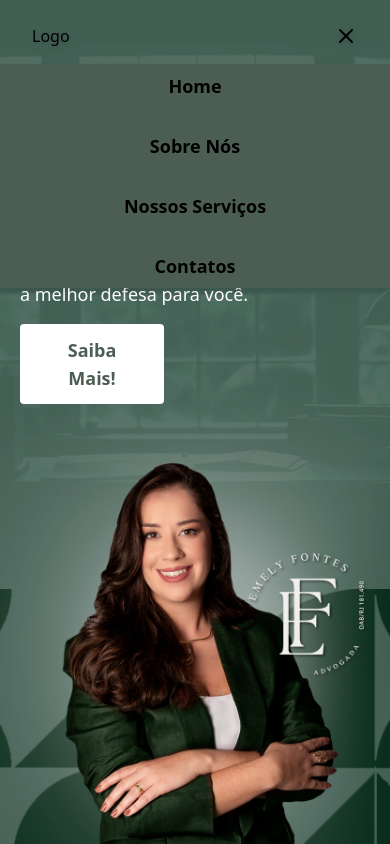
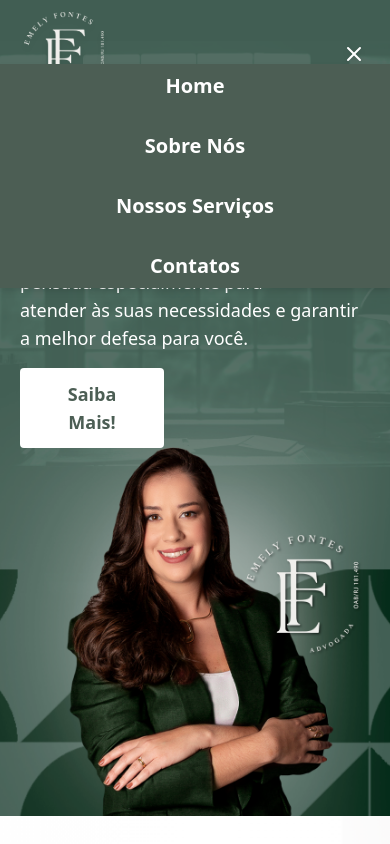
Before and after one commit to WesleiPossidonio/Projetct-dra-emelly, a React (Vite) app: page / in a window 390 px wide. Both pictures are taken after a click on the icon 346 px from the left and 36 px from the top of the page. Shown: the top 844 px of the page. Built offline with nearby package versions, Linux system fonts and the light colour scheme.

Commit message:
add images and update pages

```diff
--- a/src/Components/AboutMe/index.tsx
+++ b/src/Components/AboutMe/index.tsx
@@ -3,7 +3,7 @@ import ImageAbout from '../../assets/ImgEmelyFontes-1.jpg'
 export const AboutMe = () => {
 
   return (
-    <section className='w-full m-h-auto p-4 bg-center bg-fixed bg-cover bg-parallaxDescktop bg-no-repeat relative min-h-mobile lg:min-h-0' style={{ height: '35rem' }}>
+    <section className='w-full m-h-auto p-4 bg-center bg-fixed bg-cover bg-parallaxDescktop bg-no-repeat relative min-h-mobile lg:min-h-0' id='about' style={{ height: '35rem' }}>
       <div className="container max-w-6xl mx-auto flex flex-col md:flex-row justify-center lg:justify-between items-center md:px-5 py-10 lg:py-24 space-y-4 space-x-16">
         <div className="space-y-4 md:w-1/2 self-start" data-aos="fade-right" data-aos-duration="1000">
           <div>
--- a/src/Components/Contacts/index.tsx
+++ b/src/Components/Contacts/index.tsx
@@ -41,7 +41,7 @@ export const Contact = () => {
 
 
   return (
-    <section className='w-full h-auto bg-gray-100 py-16 px-4 flex justify-center items-center overflow-hidden' style={{ minHeight: '35rem' }}>
+    <section className='w-full h-auto bg-gray-100 py-16 px-4 flex justify-center items-center overflow-hidden' id='contacts' style={{ minHeight: '35rem' }}>
       <div className="w-full container flex flex-col gap-14 lg:flex-row items-end md:items-center lg:items-end justify-center lg:justify-around lg:gap-4">
         <img className='w-96 md:w-maps order-2' src={ImageContact} alt="" data-aos="fade-up" data-aos-offset="300"
           data-aos-easing="ease-in-sine" />
@@ -75,8 +75,8 @@ export const Contact = () => {
                 <Map className='text-greenTheme size-11' />
                 <span className='flex flex-col align-start'>
                   <p>Endereço</p>
-                  <a className='text-lg font-bold text-greenTheme' href="https://maps.app.goo.gl/mkayNdqDKdELdEWA8" target="_blank" rel="noopener noreferrer">
-                    Av. Elias Agostinho, <br /> 340 - Centro, Macaé - RJ, 27920-090
+                  <a className='text-lg font-bold text-greenTheme' href="https://maps.app.goo.gl/CfXJqtMpWJEh1umn8" target="_blank" rel="noopener noreferrer">
+                    Av. Elias Agostinho, <br /> 340 - Imbetiba, Macaé - RJ, 27970-020
                   </a>
                 </span>
               </div>
--- a/src/Components/Footer/index.tsx
+++ b/src/Components/Footer/index.tsx
@@ -1,13 +1,16 @@
+import Logo from '../../../public/EMELYlogo.png'
 
 export const Footer = () => {
   return (
     <footer className="w-full min-h-72 h-auto p-4 bg-greenTheme flex items-center justify-center">
       <div className="container flex items-start md:items-center justify-center md:justify-around md:space-x-7 flex-wrap md:flex-nowrap space-y-7">
         <div className="w-full flex flex-col items-start justify-start gap-2">
-          <a href="#">Logo</a>
+          <a href="/">
+            <img className="w-24 lg:w-28" src={Logo} alt="" />
+          </a>
           <div className="flex flex-col items-start justify-start">
-            <p className="text-white">Todos os direitos reservados</p>
-            <p className="text-white">Site desenvolvido por Mais digital</p>
+            <p className="text-white">© 2025 Dra Emely Fontes - Todos os direitos reservados</p>
+            <p className="text-white">Site desenvolvido por <a className='text-white font-semibold' href="Mais Digital" target='_blank'>Mais Digital</a></p>
           </div>
         </div>
 
@@ -24,11 +27,10 @@ export const Footer = () => {
         <div className="w-full flex flex-col items-start justify-start gap-2">
           <h1 className="text-white text-2xl font-semibold">Contatos</h1>
           <ul className="space-y-2">
-            <li className="text-white text-lg font-semibold">Telefone:<a className="ml-2 font-normal" href="#">22 99959-9450</a></li>
-            <li className="text-white text-lg font-semibold">Email:<a className="ml-2 font-normal" href="#">Example@gmail.com</a></li>
-            <li className="text-white text-lg font-semibold">Endereço:<a className="ml-2 font-normal" href="#">
-              Av. Elias Agostinho, <br />
-              340 - Centro, Macaé - RJ, 27920-090
+            <li className="text-white md:text-lg font-semibold">Telefone:<a className="ml-2 md:text-lg font-normal" href="ttps://api.whatsapp.com/send?phone=5522999599450">22 99959-9450</a></li>
+            <li className="text-white md:text-lg font-semibold">Email:<a className="ml-2 md:text-lg font-normal" href="mailto:Example@gmail.com">Example@gmail.com</a></li>
+            <li className="text-white md:text-lg font-semibold">Endereço:<a className="ml-2 md:text-lg  font-normal" href="https://maps.app.goo.gl/CfXJqtMpWJEh1umn8" target='_blank'>
+              Av. Elias Agostinho, <br /> 340 - Imbetiba, Macaé - RJ, 27970-020
             </a>
             </li>
           </ul>
--- a/src/Components/Header/index.tsx
+++ b/src/Components/Header/index.tsx
@@ -1,5 +1,7 @@
 import { Menu, X } from "lucide-react"
 import { useEffect, useState } from "react"
+
+import Logo from '../../../public/EMELYlogo.png'
 
 export const Header = () => {
   const [isMenuOpen, setIsMenuOpen] = useState(false)
@@ -15,29 +17,37 @@ export const Header = () => {
   }, []);
 
   return (
-    <header className={`fixed w-full flex justify-between items-center text-black py-6 px-8 md:px-28 drop-shadow-md ${scrolled ? "bg-greenTheme shadow-lg z-10" : "bg-transparent"
+    <header className={`fixed w-full flex justify-between items-center text-black py-3 px-6 md:px-28 drop-shadow-md ${scrolled ? "bg-greenTheme shadow-lg z-10" : "bg-transparent"
       }`}>
 
-      <a href="#">
-        Logo
+      <a href="/">
+        <img className="w-20 lg:w-24" src={Logo} alt="" />
       </a>
 
       <ul className="hidden lg:flex items-center gap-8 font-semibold text-base">
-        <li><a className=" text-xl font-semibold text-white transition-all cursor-pointer" href="#">Home</a></li>
-        <li><a className=" text-xl font-semibold text-white transition-all cursor-pointer" href="#">Sobre Nós</a></li>
-        <li><a className=" text-xl font-semibold text-white transition-all cursor-pointer" href="#">Nossos Serviços</a></li>
-        <li><a className=" text-xl font-semibold text-white transition-all cursor-pointer" href="#">Contatos</a></li>
+        <li><a className=" text-xl font-semibold text-white transition-all cursor-pointer" href="/">Home</a></li>
+        <li><a className=" text-xl font-semibold text-white transition-all cursor-pointer" href="#about">Sobre Nós</a></li>
+        <li><a className=" text-xl font-semibold text-white transition-all cursor-pointer" href="#services">Nossos Serviços</a></li>
+        <li><a className=" text-xl font-semibold text-white transition-all cursor-pointer" href="#contacts">Contatos</a></li>
       </ul>
 
       {
-        isMenuOpen ? <X className="lg:hidden block text-6xl cursor-pointer" onClick={() => setIsMenuOpen(!isMenuOpen)} /> : <Menu className="lg:hidden block text-6xl cursor-pointer" onClick={() => setIsMenuOpen(!isMenuOpen)} />
+        isMenuOpen ? <X className="lg:hidden block text-6xl cursor-pointer text-white" onClick={() => setIsMenuOpen(!isMenuOpen)} /> : <Menu className="lg:hidden block text-6xl cursor-pointer text-white" onClick={() => setIsMenuOpen(!isMenuOpen)} />
       }
 
       <div className={`absolute xl:hidden top-16 left-0 w-full bg-greenTheme flex flex-col items center gap-4 font-semibold text-lg transform transition-transform ${isMenuOpen ? "opacity-100" : "opacity-0"}`} style={{ transition: "transform 0.3s ease, opacity 0.3s ease" }}>
-        <li className="list-none w-full text-center p-2 transition-all cursor-pointer">Home</li>
-        <li className="list-none w-full text-center p-2 transition-all cursor-pointer">Sobre Nós</li>
-        <li className="list-none w-full text-center p-2 transition-all cursor-pointer">Nossos Serviços</li>
-        <li className="list-none w-full text-center p-2 transition-all cursor-pointer">Contatos</li>
+        <li className="list-none w-full text-center p-2 transition-all cursor-pointer">
+          <a className=" text-xl font-semibold text-white transition-all cursor-pointer" href="/">Home</a>
+        </li>
+        <li className="list-none w-full text-center p-2 transition-all cursor-pointer">
+          <a className=" text-xl font-semibold text-white transition-all cursor-pointer" href="#about">Sobre Nós</a>
+        </li>
+        <li className="list-none w-full text-center p-2 transition-all cursor-pointer">
+          <a className=" text-xl font-semibold text-white transition-all cursor-pointer" href="#services">Nossos Serviços</a>
+        </li>
+        <li className="list-none w-full text-center p-2 transition-all cursor-pointer">
+          <a className=" text-xl font-semibold text-white transition-all cursor-pointer" href="#contacts">Contatos</a>
+        </li>
       </div>
     </header>
   )
--- a/src/Components/Hero/index.tsx
+++ b/src/Components/Hero/index.tsx
@@ -1,8 +1,8 @@
 
 export const Hero = () => {
   return (
-    <section className="w-full h-svh p-5 md:p-16 flex flex-col items-start justify-start lg:justify-center gap-2 bg-center bg-cover bg-no-repeat bg-bannerMobile md:bg-bannerDescktop md:bg-[-47rem_0] lg:bg-center">
-      <h1 className=" md:w-3/4 text-2xl md:text-6xl text-white font-bold mt-16 md:mt-52 lg:mt-0">
+    <section className="w-full md:h-svh h-[51rem] p-5 md:p-16 flex flex-col items-start justify-start lg:justify-center gap-2 bg-center bg-cover bg-no-repeat bg-bannerMobile md:bg-bannerDescktop md:bg-[-47rem_0] lg:bg-center">
+      <h1 className=" md:w-3/4 text-3xl md:text-6xl text-white font-bold mt-24 md:mt-52 lg:mt-0">
         Defenda seus direitos <br /> com Excelência e Compromisso
       </h1>
       <p className="md:w-2/3 text-white text-lg md:text-xl mt-2">
--- a/src/Components/MyServices/index.tsx
+++ b/src/Components/MyServices/index.tsx
@@ -19,7 +19,7 @@ import PatrimonialTwo from '../../assets/patrimonialTwo.svg'
 
 export const MyServices = () => {
   return (
-    <section className="w-full h-auto bg-primary overflow-hidden">
+    <section className="w-full h-auto bg-primary overflow-hidden" id='services'>
       <div className="container max-w-6xl mx-auto px-4 md:px-10 py-16">
 
         <h1 className="text-center text-white text-2xl md:text-3xl font-bold mt-6">Área de Atuação</h1>
--- a/src/index.css
+++ b/src/index.css
@@ -59,6 +59,8 @@
 @layer base {
   * {
     @apply border-border;
+    scroll-behavior: smooth;
+    scroll-padding-top: 5.5rem
   }
   body {
     @apply bg-background text-foreground;
```
Also changed, not shown: public/EMELYlogo.png (added), public/logo.png (added).
